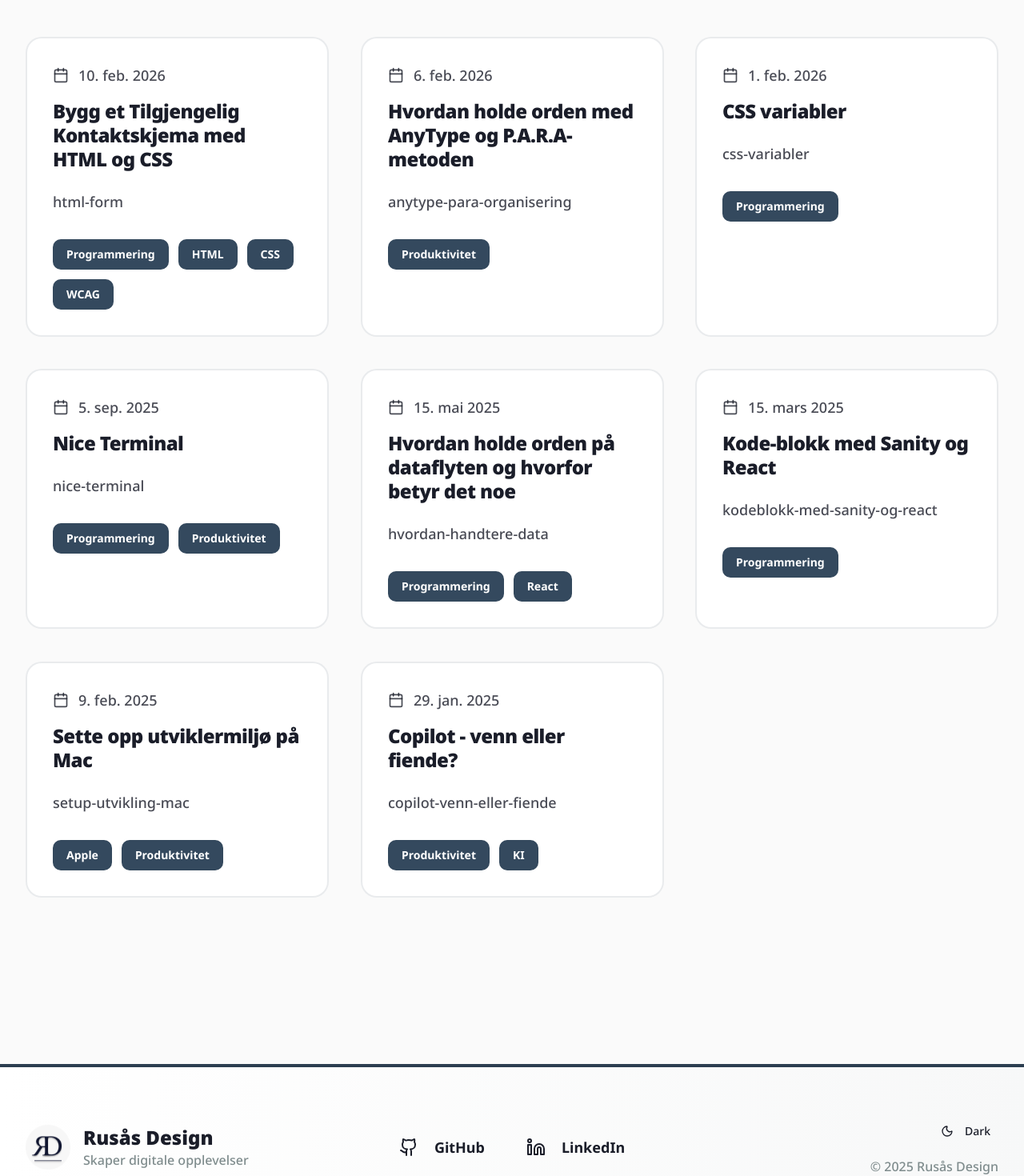
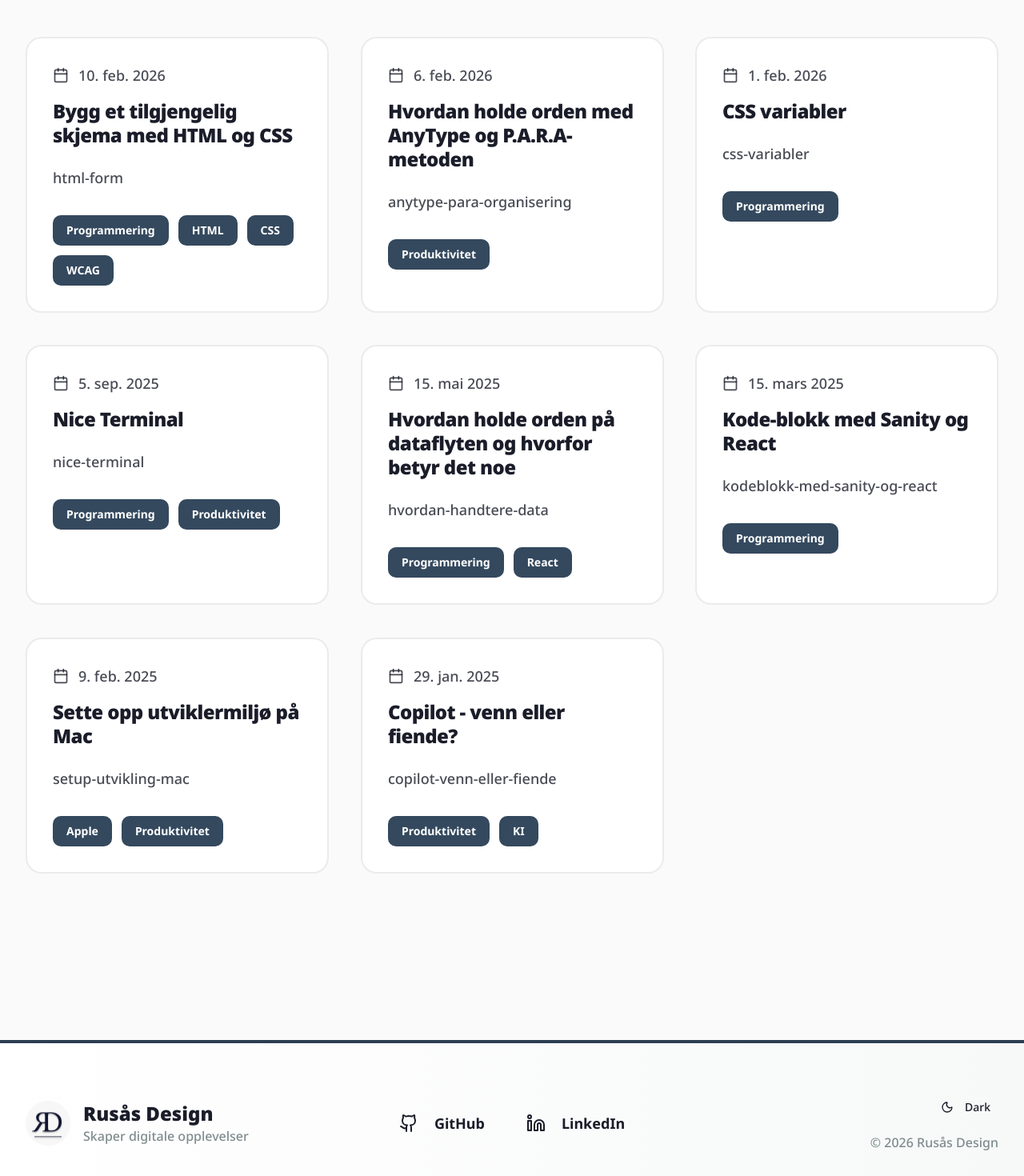
Before and after one commit to haakonhelmenrusas/rusasdesign.no, a Next.js app: page / in a window 1280 px wide. Shown: the part 973-2443 px from the top of the page at 80% size. Built offline with nearby package versions, Linux system fonts and the light colour scheme.

Commit message:
fix: update year in footer and modify title for accessibility guide
Signed-off-by: Haakon Helmen Rusås <haakon.helmen.rusas@pm.me>

```diff
--- a/components/footer/Footer.tsx
+++ b/components/footer/Footer.tsx
@@ -66,7 +66,7 @@ export default function Footer() {
           <div className="flex flex-col items-center md:items-end gap-4 order-2 md:order-3">
             <ThemeToggle />
             <p className="text-muted-foreground font-medium text-center md:text-right text-sm md:text-base">
-              © 2025 Rusås Design
+              © 2026 Rusås Design
             </p>
           </div>
         </div>
--- a/content/posts/html-form.md
+++ b/content/posts/html-form.md
@@ -1,6 +1,6 @@
 ---
 id: 008
-title: "Bygg et Tilgjengelig Kontaktskjema med HTML og CSS"
+title: "Bygg et tilgjengelig skjema med HTML og CSS"
 created_at: "2026-02-10"
 description: "Lær hvordan du bygger et enkelt og tilgjengelig kontaktskjema fra bunnen av med bare HTML og CSS."
 slug: "html-form"
```
